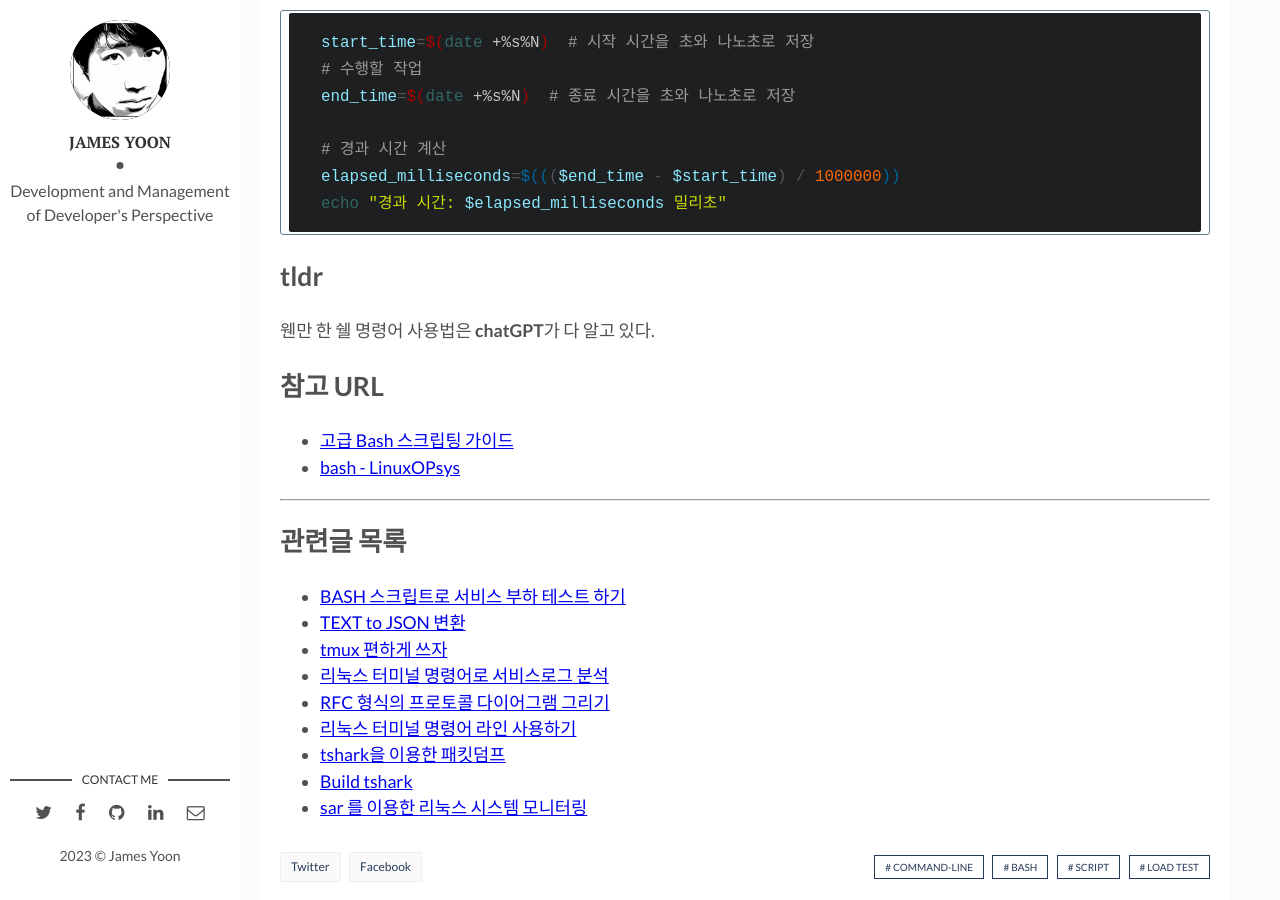
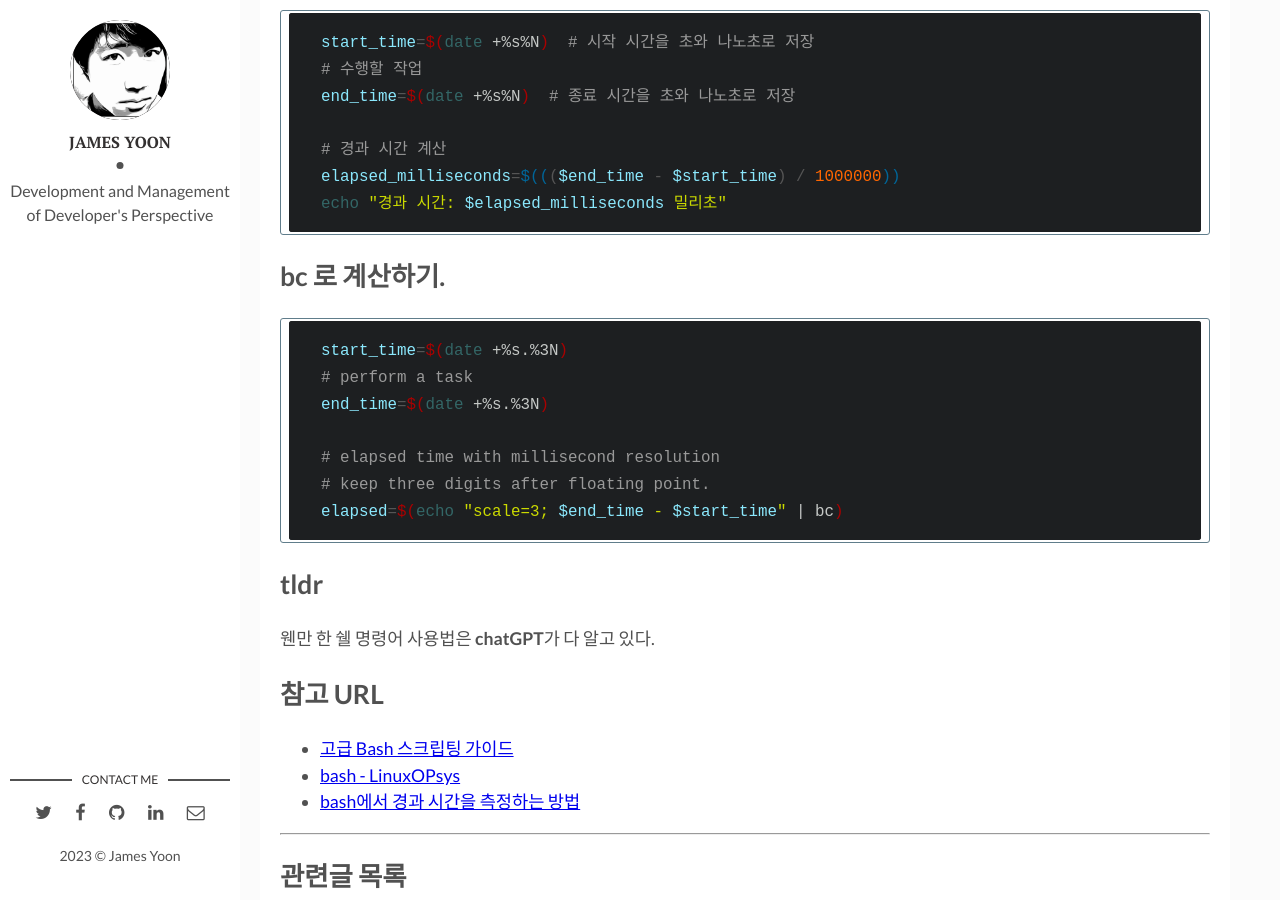
Before and after one commit to butteryoon/butteryoon.github.io, a Jekyll site: the page built from _posts/2023-10-29-bash.md, in a window 1280 px wide and 900 px high, scrolled down 3188 px. Built offline with Jekyll 4.4.1, drawn with Linux system fonts in a browser that asks for light colours; comment, search, counter and statistics services are not loaded.

Commit message:
bash bc를 이용한 경과시간 계산하기

````diff
--- a/_posts/2023-10-29-bash.md
+++ b/_posts/2023-10-29-bash.md
@@ -125,6 +125,18 @@ elapsed_milliseconds=$((($end_time - $start_time) / 1000000))
 echo "경과 시간: $elapsed_milliseconds 밀리초"
 ```
 
+## bc 로 계산하기.
+
+```bash
+start_time=$(date +%s.%3N)
+# perform a task
+end_time=$(date +%s.%3N)
+
+# elapsed time with millisecond resolution
+# keep three digits after floating point.
+elapsed=$(echo "scale=3; $end_time - $start_time" | bc)
+```
+
 ## tldr
 
 웬만 한 쉘 명령어 사용법은 **chatGPT**가 다 알고 있다.
@@ -133,3 +145,4 @@ echo "경과 시간: $elapsed_milliseconds 밀리초"
 ## 참고 URL
 - [고급 Bash 스크립팅 가이드](https://wiki.kldp.org/HOWTO/html/Adv-Bash-Scr-HOWTO/)
 - [bash - LinuxOPsys](https://linuxopsys.com/?s=bash)
+- [bash에서 경과 시간을 측정하는 방법](https://ko.linux-console.net/?p=8830)
````
Also changed, not shown: _posts/2023-11-14-tailscale.md (+0 -2 lines).
